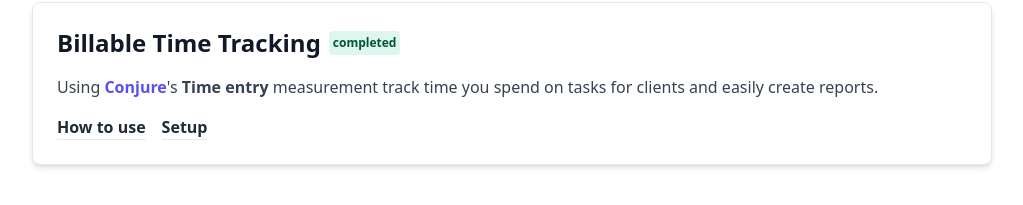
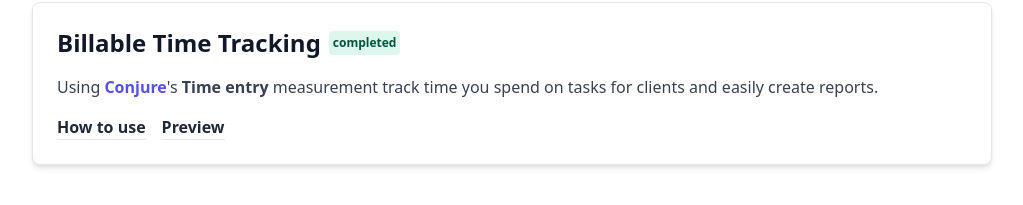
Before and after one commit to fakeheal/conjure-kit, a React (Create React App) app: page /tools in a window 1280 px wide. Shown: the part 87-292 px from the top of the page, without its empty margins (128-1151 px from the left). Built offline with nearby package versions, Linux system fonts and the light colour scheme.

Commit message:
fix: name of link

```diff
--- a/src/Pages/Tools.js
+++ b/src/Pages/Tools.js
@@ -18,7 +18,7 @@ const Tools = () : React$Element<any> => {
           <div className="flex gap-4 mt-4">
             <a href="https://github.com/fakeheal/conjure-kit#billable-time-tracking-preview"
                className="border-b text-gray-800 font-bold">How to use</a>
-            <a href="https://i.imgur.com/q3uFEJd.png" className="border-b text-gray-800 font-bold">Setup</a>
+            <a href="https://i.imgur.com/q3uFEJd.png" className="border-b text-gray-800 font-bold">Preview</a>
           </div>
         </p>
       </Card>
```
